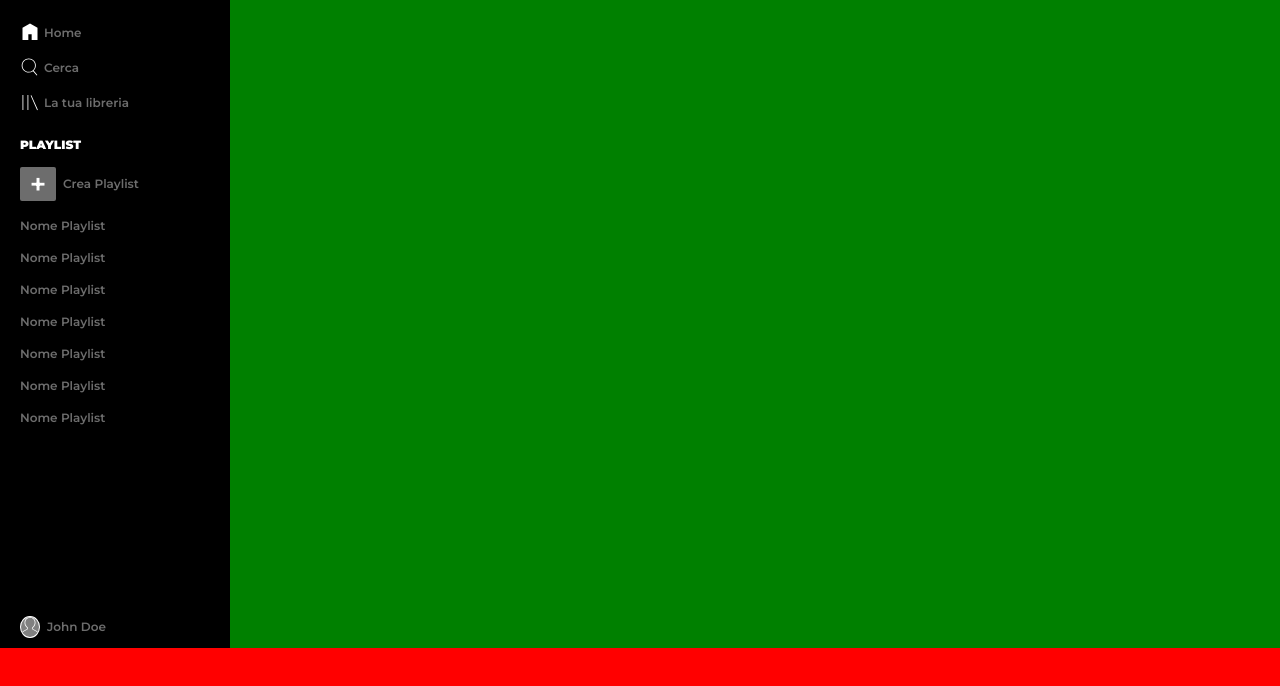
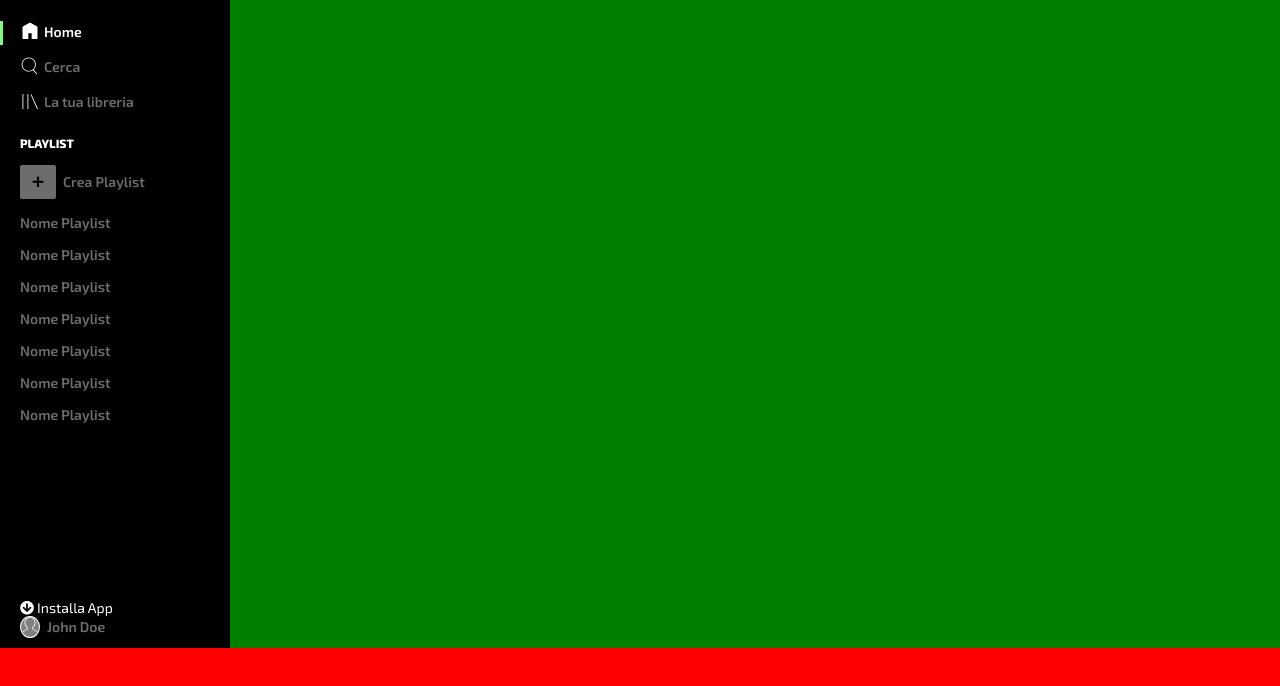
Before and after one commit to MarcoHijacker/html-css-spotifyweb, a plain HTML site: page index.html in a window 1280 px wide. Shown: the part 62-748 px from the top of the page. Drawn offline with Linux system fonts and the light colour scheme.

Commit message:
Struttura + frame laterale (quasi completo).

```diff
--- a/css/main.css
+++ b/css/main.css
@@ -7,7 +7,7 @@
   box-sizing: border-box;
 }
 body {
-  font-family: Montserrat;
+  font-family: 'Exo 2', sans-serif;
   width: 100%;
   height: 100vh;
 }
@@ -43,7 +43,7 @@ main {
 #frame a {
   color: #6d6d6d;
   text-decoration: none;
-  font-size: 12px;
+  font-size: 14px;
   font-weight: 600;
 }
 #frame a:hover {
@@ -72,6 +72,9 @@ main {
   width: 20px;
   height: auto;
 }
+.navigation {
+  position: relative;
+}
 .owner-info a img {
   width: 20px;
   height: auto;
@@ -87,11 +90,18 @@ main {
 .square-add {
   display: inline-block;
   background-color: #6d6d6d;
-  font-size: 28px;
-  color: white;
+  font-size: 24px;
+  color: black;
   width: 36px;
+  height: 34px;
   text-align: center;
   border-radius: 2px;
+}
+.playlist ul li:first-child:hover .square-add {
+  background-color: white;
+}
+.playlist {
+  overflow-y: auto;
 }
 .playlist ul li a {
   display: flex;
@@ -109,6 +119,26 @@ main {
 }
 .owner-info a span {
   padding-left: 7px;
+}
+.marker {
+  height: 24px;
+  width: 3px;
+  background-color: lightgreen;
+  position: absolute;
+  left: -20px;
+  display: none;
+}
+.navigation ul li:hover .marker {
+  display: block;
+}
+.navigation ul li:first-child .marker {
+  display: block;
+}
+.navigation ul li:first-child span {
+    color: white !important;
+}
+.install-app {
+  color: white;
 }
 
 /* Sezione Content */
--- a/index.html
+++ b/index.html
@@ -5,8 +5,8 @@
 		<title>Spotify Web</title>
 		<meta name="viewport" content="width=device-width, initial-scale=1.0 ">
 		<link rel="stylesheet" href="https://cdnjs.cloudflare.com/ajax/libs/font-awesome/5.13.0/css/all.min.css">
-		<link href="https://fonts.googleapis.com/css2?family=Montserrat:wght@300;400;600;900&display=swap" rel="stylesheet">
-		<link rel="stylesheet" href="css/main.css">
+		<link href="https://fonts.googleapis.com/css2?family=Exo+2:ital,wght@0,100;0,200;0,300;0,400;0,500;0,600;0,700;0,800;0,900;1,100;1,200;1,300;1,400;1,500;1,600;1,700;1,800;1,900&display=swap" rel="stylesheet">
+ 		<link rel="stylesheet" href="css/main.css">
 	</head>
 	<body>
 
@@ -21,9 +21,9 @@
 					</div>
 					<div class="navigation">
 						<ul>
-							<li><a href="#"><img src="img/home.svg" alt="home"> <span>Home</span></a></li>
-							<li><a href="#"><img src="img/search.svg" alt="search"> <span>Cerca</span></a></li>
-							<li><a href="#"><img src="img/libreria.svg" alt="libreria"> <span>La tua libreria</span></a></li>
+							<li><span class="marker"></span> <a href="#"><img src="img/home.svg" alt="home"> <span>Home</span></a></li>
+							<li><span class="marker"></span> <a href="#"><img src="img/search.svg" alt="search"> <span>Cerca</span></a></li>
+							<li><span class="marker"></span> <a href="#"><img src="img/libreria.svg" alt="libreria"> <span>La tua libreria</span></a></li>
 						</ul>
 					</div>
 
@@ -42,10 +42,10 @@
 					</div>
 
 					<div class="owner">
-						<div class="install">
-							Installa App
-						</div>
 						<div class="owner-info">
+							<div class="install-app">
+								<i class="fas fa-arrow-circle-down"></i> Installa App
+							</div>
 							<a href="#"><img src="img/profile.svg" alt="profile"> <span>John Doe</span></a>
 						</div>
 					</div>
```
